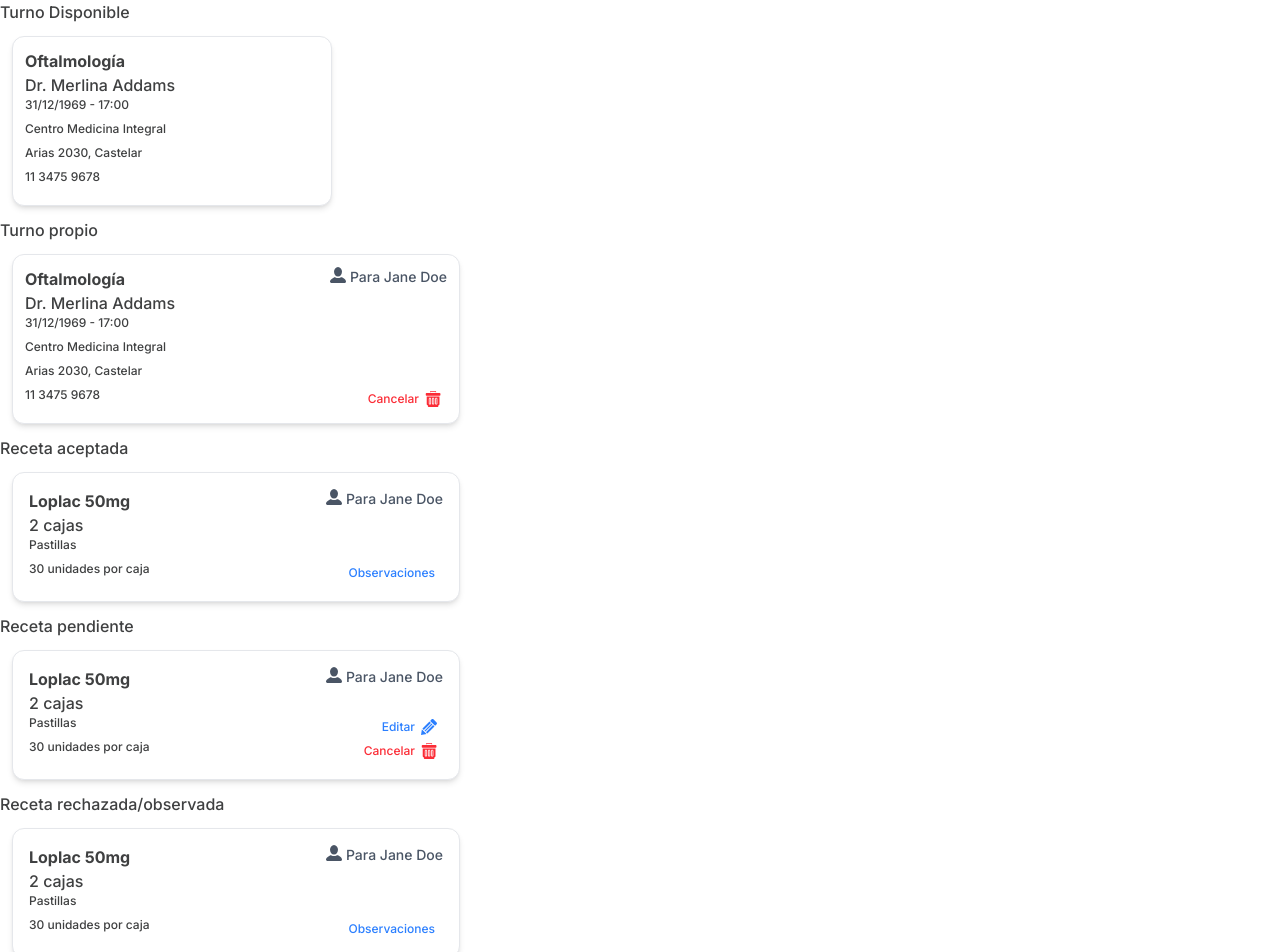
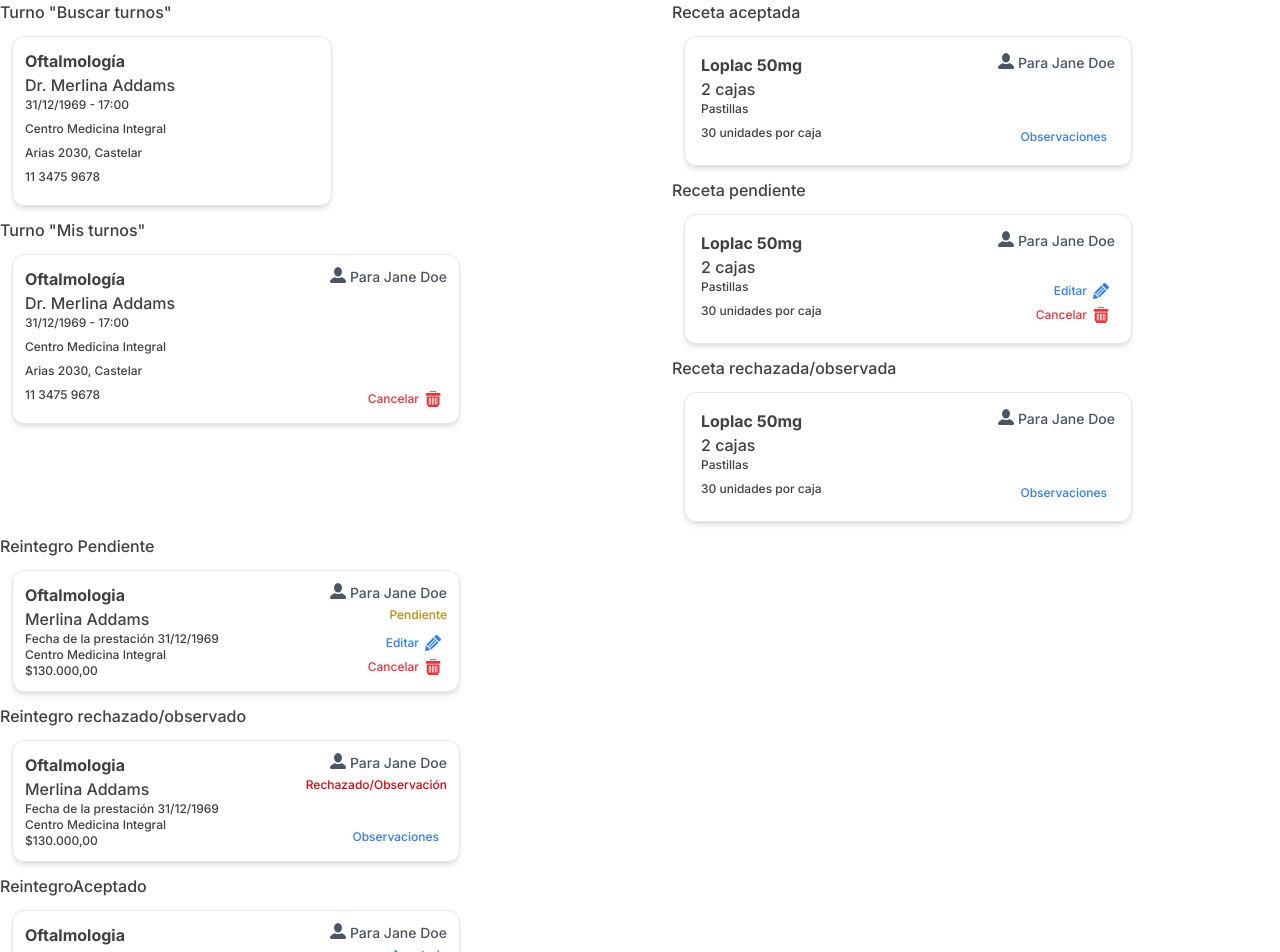
Before and after one commit to DesApp-2025c2-Grupo-9/MedicinaIntegral.AfiliadosGrupo9-frontend, a React (Vite) app: page /pruebaCards in a window 1280 px wide. Shown: the top 952 px of the page. Built offline with nearby package versions, Linux system fonts and the light colour scheme.

Commit message:
Refactor ReintegroCard component to include ColumnaPrincipal, UsuarioActual, and EstadoVersion1 for enhanced display and functionality. Add reintegro state management in PruebaCards page.

```diff
--- a/src/components/cards/cards/ReintegroCard.jsx
+++ b/src/components/cards/cards/ReintegroCard.jsx
@@ -1,9 +1,53 @@
-import React from 'react'
+import ColumnaPrincipal from "./cardComponents/ColumnaPrincipal"
+import UsuarioActual from "./cardComponents/UsuarioActual"
+import BotonEditar from "./cardComponents/BotonEditar"
+import BotonPapelera from './cardComponents/BotonPapelera'
+import BotonObservaciones from "./cardComponents/BotonObservaciones"
+import EstadoVersion1 from "./cardComponents/EstadoVersion1"
+function ReintegroCard(props) {
+  //Estilo de la card
 
-function ReintegroCard() {
-  return (
-    <div>ReintegroCard</div>
+  let cardStyle = `grid grid-cols-2 m-3 p-3 bg-white rounded-xl shadow-md border border-gray-200 w-md`
+
+
+  let reintegro = props.reintegro
+
+  return (<div className={cardStyle}>
+    <ColumnaPrincipal
+      titulo = {reintegro.especialidad}
+      subtitulo = {reintegro.medico}
+      campo1 = {'Fecha de la prestación ' + formatFecha(reintegro.fecha)}
+      campo2 = {reintegro.lugar}
+      campo3 = {reintegro.valor}
+    />
+    <div className="grid grid-rows-4">
+
+        <UsuarioActual />
+        <EstadoVersion1 estado = {reintegro.estado}/>
+        {reintegro.estado == 'Pendiente' ? (
+          <>
+            <BotonEditar posicion={3} />
+            <BotonPapelera posicion={4} />
+          </>
+        ) : <BotonObservaciones/>
+        }
+      </div>
+  </div>
   )
 }
 
 export default ReintegroCard
+
+function formatFecha(fecha) {
+  //Recibe una fecha tipo Date como parámetro
+  //Retorna un String para mostrar la fecha al usuario
+
+  const dia = String(fecha.getDate()).padStart(2, "0");
+  const mes = String(fecha.getMonth() + 1)
+  const anio = fecha.getFullYear();
+
+  const horas = String(fecha.getHours()).padStart(2, "0")
+  const minutos = String(fecha.getMinutes()).padStart(2, "0");
+
+  return `${dia}/${mes}/${anio}`
+}
--- /dev/null
+++ b/src/components/cards/cards/cardComponents/EstadoVersion1.jsx
@@ -0,0 +1,20 @@
+
+
+function EstadoVersion1(props) {
+  return (
+    <div className='col-start-2 row-start-2 justify-items-end text-xs'>
+        {props.estado == 'Aceptado'?
+        <>
+            <p className="text-green-600">Aceptado</p>
+        </>: props.estado == 'Pendiente' ?
+        <>
+            <p className="text-yellow-600">Pendiente</p>
+        </>:
+        <>
+            <p className="text-red-600">Rechazado/Observación</p>
+        </>}
+    </div>
+  )
+}
+
+export default EstadoVersion1
--- a/src/pages/PruebaCards.jsx
+++ b/src/pages/PruebaCards.jsx
@@ -1,6 +1,6 @@
 import { AutorizacionCard, RecetaCard, ReintegroCard, TurnosCard } from '../components/cards'
 function PruebaCards() {
-    const turno =  {
+  const turno = {
     especialidad: "Oftalmología",
     profesional: "Merlina Addams",
     fecha: new Date("1969-12-31T17:00:00"),
@@ -9,53 +9,86 @@ function PruebaCards() {
     telefono: "11 3475 9678"
   };
   const recetaPendiente = {
-      medicamento : 'Loplac 50mg',
-      cantidad : '2 cajas',
-      presentacion : 'Pastillas',
-      detalleMedicamento : '30 unidades por caja',
+    medicamento: 'Loplac 50mg',
+    cantidad: '2 cajas',
+    presentacion: 'Pastillas',
+    detalleMedicamento: '30 unidades por caja',
+    estado: 'Pendiente'
+  }
+  const recetaAceptada = {
+    medicamento: 'Loplac 50mg',
+    cantidad: '2 cajas',
+    presentacion: 'Pastillas',
+    detalleMedicamento: '30 unidades por caja',
+    estado: 'Aceptada'
+  }
+  const recetaObservadaRechazada = {
+    medicamento: 'Loplac 50mg',
+    cantidad: '2 cajas',
+    presentacion: 'Pastillas',
+    detalleMedicamento: '30 unidades por caja',
+    estado: 'Observada'
+  }
+  const reintegroPendiente ={
+    fecha: new Date("1969-12-31T17:00:00"),
+    integrante : 'Mary Jane',
+    medico : 'Merlina Addams',
+    especialidad : 'Oftalmologia',
+    lugar : 'Centro Medicina Integral',
+    valor : '$130.000,00',
+    formaDePago: 'Efectivo',
     estado : 'Pendiente'
   }
-    const recetaAceptada = {
-      medicamento : 'Loplac 50mg',
-      cantidad : '2 cajas',
-      presentacion : 'Pastillas',
-      detalleMedicamento : '30 unidades por caja',
-      estado : 'Aceptada'
+  const reintegroObservadoRechazado ={
+    fecha: new Date("1969-12-31T17:00:00"),
+    integrante : 'Mary Jane',
+    medico : 'Merlina Addams',
+    especialidad : 'Oftalmologia',
+    lugar : 'Centro Medicina Integral',
+    valor : '$130.000,00',
+    formaDePago: 'Efectivo',
+    estado: 'Rechazado'
   }
-    const recetaObservadaRechazada = {
-      medicamento : 'Loplac 50mg',
-      cantidad : '2 cajas',
-      presentacion : 'Pastillas',
-      detalleMedicamento : '30 unidades por caja',
-      estado : 'Observada'
+  const reintegroAceptado ={
+    fecha: new Date("1969-12-31T17:00:00"),
+    integrante : 'Mary Jane',
+    medico : 'Merlina Addams',
+    especialidad : 'Oftalmologia',
+    lugar : 'Centro Medicina Integral',
+    valor : '$130.000,00',
+    formaDePago: 'Efectivo',
+    estado: 'Aceptado'
   }
 
 
 
   return (
-        <>
-        <div>
-          <h1>Turno Disponible</h1>
+    <div className='grid grid-cols-auto grid-rows-2'>
+      <div className='col-start-1'>
+        <h1>Turno "Buscar turnos"</h1>
         <TurnosCard turno={turno}></TurnosCard>
-        </div>
-        <div>
-          <h1>Turno propio</h1>
+        <h1>Turno "Mis turnos"</h1>
         <TurnosCard turno={turno} paciente={true}></TurnosCard>
       </div>
-        <div>
+      <div className='col-start-2'>
         <h1>Receta aceptada</h1>
-          <RecetaCard receta={recetaAceptada}/>
+        <RecetaCard receta={recetaAceptada} />
+
+        <h1>Receta pendiente</h1>
+        <RecetaCard receta={recetaPendiente} />
+
+        <h1>Receta rechazada/observada</h1>
+        <RecetaCard receta={recetaObservadaRechazada} />
       </div>
-        <div>
-          <h1>Receta pendiente</h1>
-          <RecetaCard receta={recetaPendiente}/>
+      <div className='col-start-1 row-start-2'>
+        <h1>Reintegro Pendiente</h1>
+        <ReintegroCard reintegro={reintegroPendiente}/>
+        <h1>Reintegro rechazado/observado</h1>
+        <ReintegroCard reintegro={reintegroObservadoRechazado}/>
+        <h1>ReintegroAceptado</h1>
+        <ReintegroCard reintegro={reintegroAceptado}/>
       </div>
-        <div>
-          <h1>Receta rechazada/observada</h1>
-          <RecetaCard receta={recetaObservadaRechazada}/>
     </div>
-            <ReintegroCard />
-        </>
   )
 }
 
```
Lines whose indentation alone changed are shown as unchanged.
